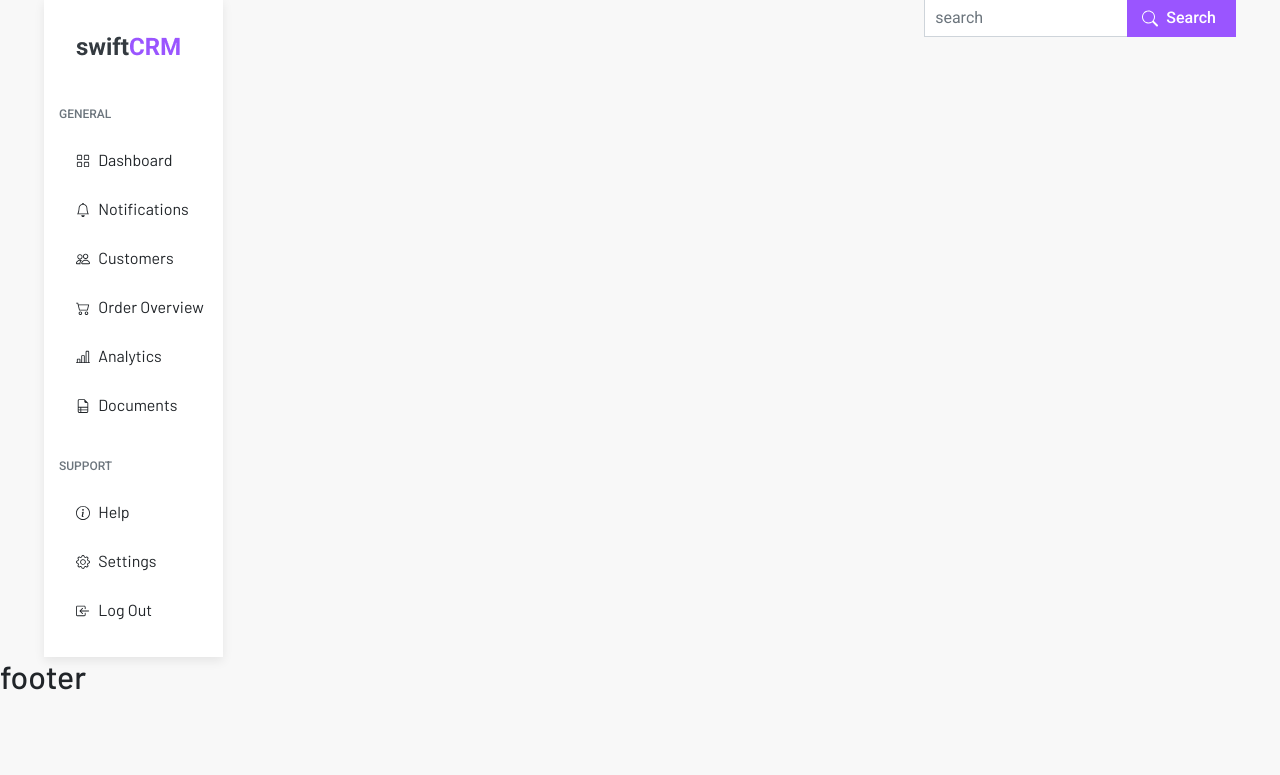
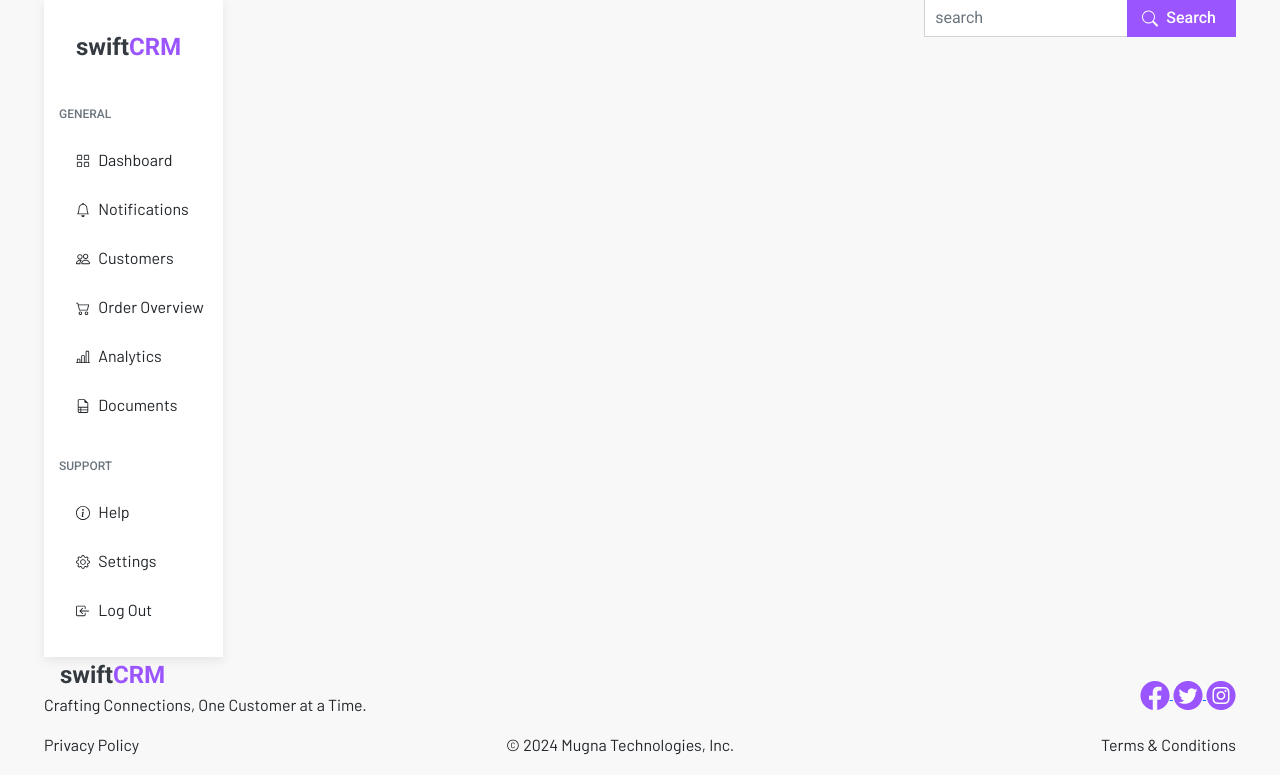
Before and after one commit to Eshat002/SwiftCRM, a Django app: template templates/base.html in a window 1280 px wide. Shown: the part 25-800 px from the top of the page. Run offline with Django 5.2, Linux system fonts and the light colour scheme; the template is opened without the code that fills it, so the values that code supplies are empty.

Commit message:
fixed pagination and added footer

```diff
--- a/customer/views.py
+++ b/customer/views.py
@@ -4,8 +4,11 @@ from django.http import JsonResponse
 from django.core.paginator import Paginator
 
 def customers(request):
-    customers =  Customer.objects.all()
 
+    customers = Customer.objects.all()
+
+    if len(customers) == 0:
+        return JsonResponse({"data":"Your customers appear here"})
     # Number of items per page
     items_per_page = 8
 
--- a/static/customer_compo.css
+++ b/static/customer_compo.css
@@ -1,11 +1,13 @@
 .customer-compo {
     border-radius: 10px;
+
 }
 
 .customer-compo .customer-list-container {
     background-color: #ffffff;
     padding-top: 20px;
     margin-bottom: 15px;
+    min-height: 300px !important;
 }
 
 
--- /dev/null
+++ b/static/footer.js
@@ -0,0 +1,2 @@
+const footerCopyright = document.querySelector('.footer-copyright');
+footerCopyright.innerHTML = '© ' + new Date().getFullYear() + ' Mugna Technologies, Inc.';
--- a/templates/base.html
+++ b/templates/base.html
@@ -57,12 +57,14 @@
 
                 </div>
             </div>
+            <div class="footer-container">
+                {% include "footer.html" %}
+            </div>
         </div>
+
     </div>
 
-    <div class="footer-container">
-        {% include "footer.html" %}
-    </div>
+
 
 
     {% block scripts %}
--- a/templates/footer.html
+++ b/templates/footer.html
@@ -1 +1,36 @@
-<h2>footer</h2>
+{% load static %}
+<link rel="stylesheet" href="{% static 'footer.css' %}">
+
+<footer>
+    <div class="d-flex justify-content-between align-items-center">
+        <div class="logo-container">
+            <a href="/"><img src="{% static 'logo2.png' %}" alt="logo"></a>
+            <p>Crafting Connections, One Customer at a Time.</p>
+        </div>
+        <div class="social-icon-container">
+            <a href="">
+                <img src="{% static 'facebook.png' %}" alt="facebook">
+            </a>
+            <a href="">
+                <img src="{% static 'twitter.png' %}" alt="twitter">
+            </a>
+            <a href="">
+                <img src="{% static 'insta.png' %}" alt="instagram">
+            </a>
+        </div>
+    </div>
+    <div class="d-flex justify-content-between">
+        <div>
+            <p>Privacy Policy</p>
+        </div>
+        <div>
+            <p class="footer-copyright"></p>
+        </div>
+        <div>
+            <p>Terms & Conditions</p>
+        </div>
+    </div>
+
+</footer>
+
+<script src="{% static 'footer.js' %}"></script>
--- a/templates/sidebar.html
+++ b/templates/sidebar.html
@@ -2,7 +2,7 @@
 <link rel="stylesheet" href="{% static 'sidebar.css' %}">
 <aside>
     <div class="logo-container ps-3">
-        <img src="{% static 'logo2.png' %}" alt="logo">
+        <a href="/"><img src="{% static 'logo2.png' %}" alt="logo"></a>
     </div>
     <div class="general-menu-container">
         <p class="menu-title">GENERAL</p>
```
Also changed, not shown: static/customer_compo.js (+13 -2 lines), db.sqlite3, static/facebook.png (added), static/footer.css (added), static/insta.png (added), static/twitter.png (added).
